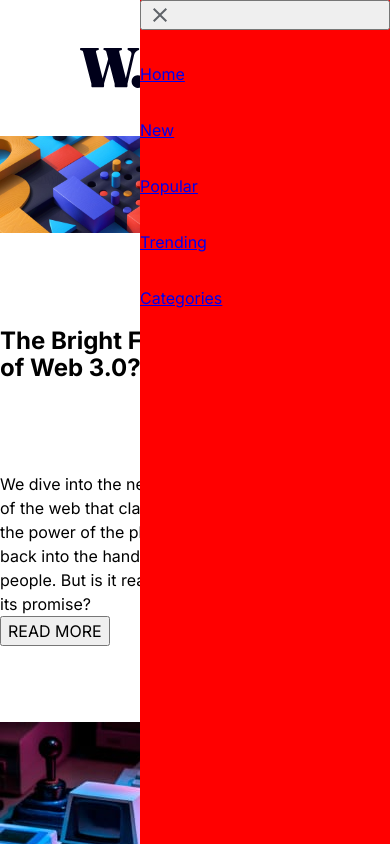
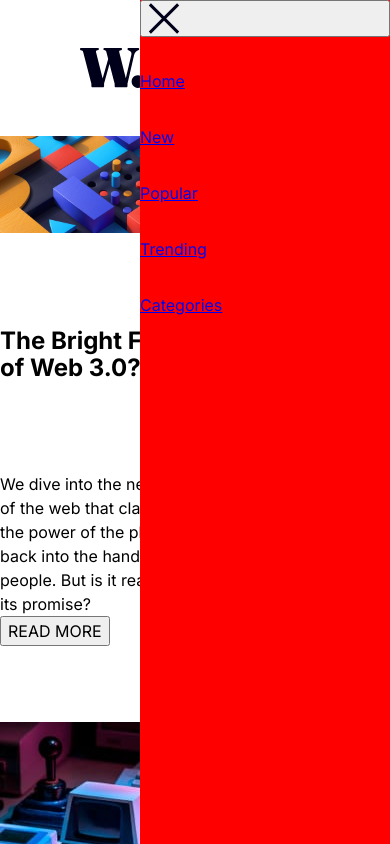
Before and after one commit to Chris-Wagg-Frontend-Mentor-Projects/news-homepage, a Next.js app: page / in a window 390 px wide. Both pictures are taken after a click on the button 290 px from the left and 68 px from the top of the page. Shown: the top 844 px of the page. Built offline with nearby package versions, Linux system fonts and the light colour scheme.

Commit message:
menu icons changed and old ones removed

```diff
--- a/src/app/components/DesktopNav.jsx
+++ b/src/app/components/DesktopNav.jsx
@@ -65,7 +65,7 @@ export default function DesktopNav() {
 					className='hamburger-btn'
 					id='openMenuBtn'
 					onClick={() => setIsOpen(true)}>
-					<img src='hamburgerIcon.svg' alt='open menu' />
+					<img src='icon-menu.svg' alt='open menu' />
 				</button>
 			</nav>
 
@@ -74,7 +74,7 @@ export default function DesktopNav() {
 					className='close-button'
 					id='closeMenuBtn'
 					onClick={() => setIsClosed(true)}>
-					<img src='closeIcon.svg' alt='close menu' />
+					<img src='icon-menu-close.svg' alt='close menu' />
 				</button>
 
 				<Link href={'/'} className='nav-bar__button--mobile'>
```
Also changed, not shown: public/closeIcon.svg (deleted), public/hamburgerIcon.svg (deleted).
